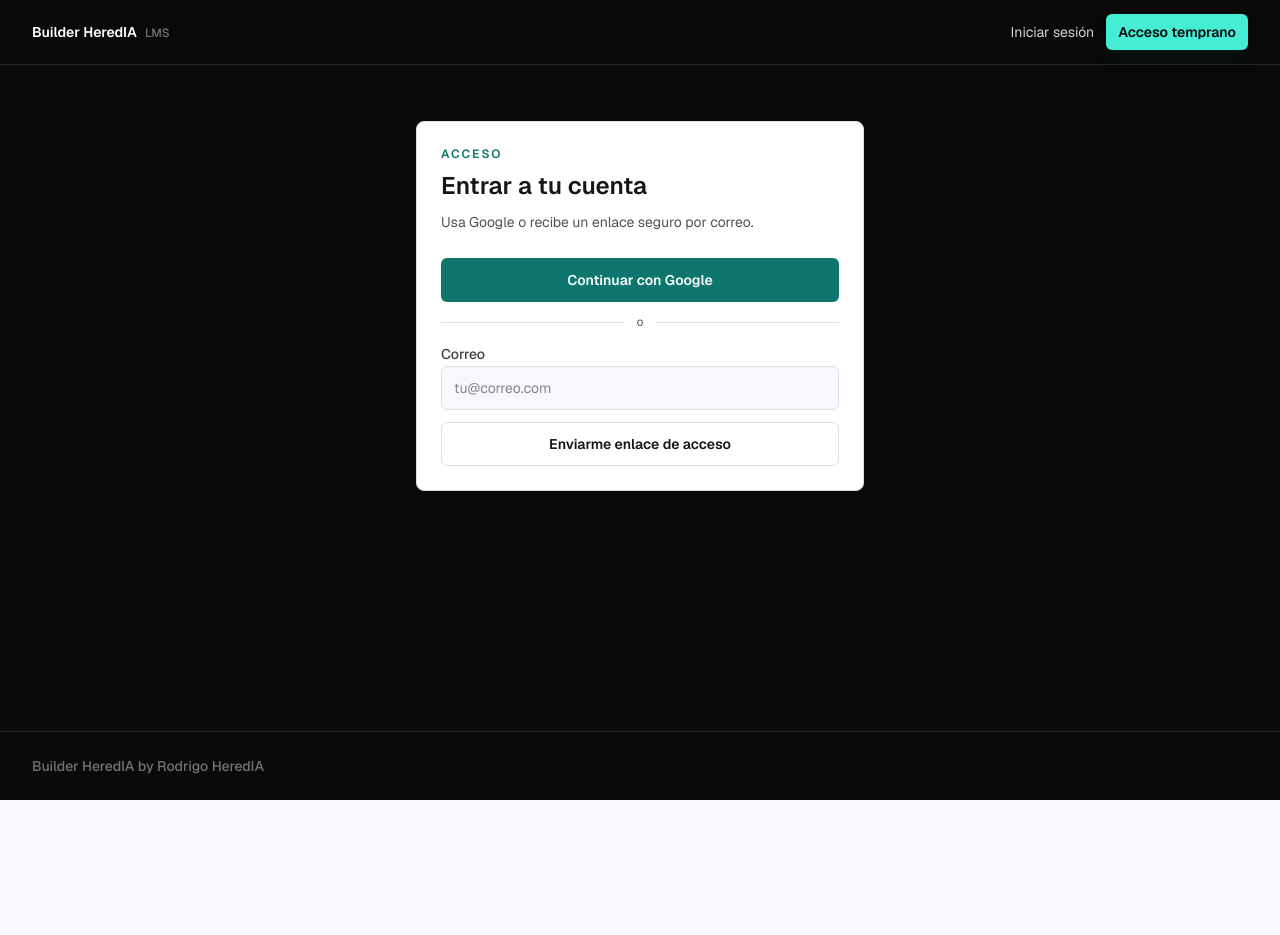
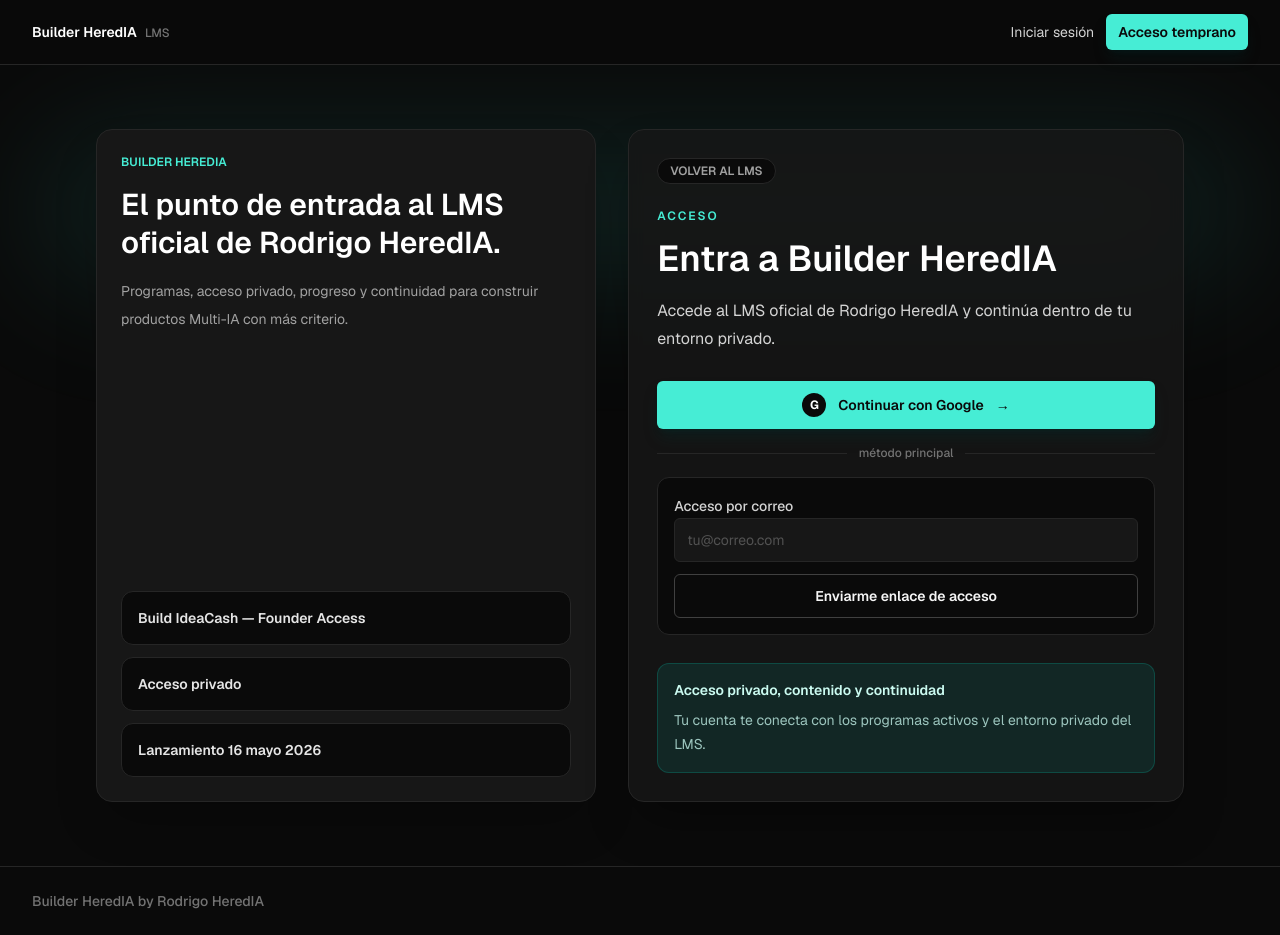
Before and after one commit to RodrigoAndresHG/centro-builder-heredia, a Next.js app: page /login in a window 1280 px wide. Before the commit the page ends 800 px from the top, so only its background shows below. Built offline with nearby package versions, Linux system fonts and the light colour scheme; no server answers.

Commit message:
feat: redesign Builder LMS login and register screens

```diff
--- a/src/app/(public)/login/page.tsx
+++ b/src/app/(public)/login/page.tsx
@@ -1,4 +1,12 @@
+import type { Metadata } from "next";
+
 import { AuthPanel } from "@/components/public/auth-panel";
+
+export const metadata: Metadata = {
+  title: "Acceso | Builder HeredIA",
+  description:
+    "Entra al LMS oficial de Rodrigo HeredIA y continúa dentro de tu entorno privado.",
+};
 
 export default function LoginPage() {
   return <AuthPanel mode="login" />;
--- a/src/app/(public)/registro/page.tsx
+++ b/src/app/(public)/registro/page.tsx
@@ -1,4 +1,12 @@
+import type { Metadata } from "next";
+
 import { AuthPanel } from "@/components/public/auth-panel";
+
+export const metadata: Metadata = {
+  title: "Registro | Builder HeredIA",
+  description:
+    "Crea tu acceso al LMS oficial de Rodrigo HeredIA y prepárate para el lanzamiento del primer programa.",
+};
 
 export default function RegistroPage() {
   return <AuthPanel mode="registro" />;
--- a/src/components/public/auth-panel.tsx
+++ b/src/components/public/auth-panel.tsx
@@ -1,3 +1,5 @@
+import Link from "next/link";
+
 import { signIn } from "@/lib/auth";
 
 type AuthPanelProps = {
@@ -5,26 +7,70 @@ type AuthPanelProps = {
 };
 
 export function AuthPanel({ mode }: AuthPanelProps) {
-  const title = mode === "login" ? "Entrar a tu cuenta" : "Crear acceso";
+  const badge = mode === "login" ? "Acceso" : "Registro";
+  const title =
+    mode === "login" ? "Entra a Builder HeredIA" : "Crea tu acceso a Builder";
   const description =
     mode === "login"
-      ? "Usa Google o recibe un enlace seguro por correo."
-      : "El registro inicial crea una cuenta con rol INVITADO.";
+      ? "Accede al LMS oficial de Rodrigo HeredIA y continúa dentro de tu entorno privado."
+      : "Entra al LMS oficial de Rodrigo HeredIA y prepárate para el lanzamiento del primer programa.";
   const isEmailAuthConfigured = Boolean(
     process.env.EMAIL_SERVER && process.env.EMAIL_FROM,
   );
 
   return (
-    <div className="mx-auto max-w-md rounded-lg border border-border bg-surface p-6 shadow-sm shadow-neutral-950/5">
-      <div className="mb-6 space-y-2">
-        <p className="text-xs font-semibold uppercase tracking-[0.16em] text-accent">
-          Acceso
+    <div className="relative left-1/2 -my-10 w-screen -translate-x-1/2 overflow-hidden bg-neutral-950 text-white sm:-my-14">
+      <div className="absolute inset-x-8 top-16 h-40 rounded-full bg-teal-300/10 blur-3xl" />
+      <div className="mx-auto grid min-h-[calc(100dvh-8rem)] max-w-6xl gap-8 px-5 py-12 sm:px-6 lg:grid-cols-[0.9fr_1fr] lg:px-8 lg:py-16">
+        <aside className="relative hidden flex-col justify-between rounded-2xl border border-neutral-800 bg-neutral-900 p-6 shadow-2xl shadow-black/30 lg:flex">
+          <div>
+            <p className="text-xs font-semibold uppercase text-teal-300">
+              Builder HeredIA
             </p>
-        <h1 className="text-2xl font-semibold text-foreground">{title}</h1>
-        <p className="text-sm leading-6 text-neutral-600">{description}</p>
+            <h2 className="mt-4 text-3xl font-semibold leading-tight text-white">
+              El punto de entrada al LMS oficial de Rodrigo HeredIA.
+            </h2>
+            <p className="mt-4 text-sm leading-7 text-neutral-400">
+              Programas, acceso privado, progreso y continuidad para construir
+              productos Multi-IA con más criterio.
+            </p>
           </div>
 
-      <div className="space-y-3">
+          <div className="grid gap-3">
+            {["Build IdeaCash — Founder Access", "Acceso privado", "Lanzamiento 16 mayo 2026"].map(
+              (item) => (
+                <div
+                  key={item}
+                  className="rounded-xl border border-neutral-800 bg-neutral-950 p-4 text-sm font-semibold text-neutral-200"
+                >
+                  {item}
+                </div>
+              ),
+            )}
+          </div>
+        </aside>
+
+        <section className="relative flex items-center">
+          <div className="w-full rounded-2xl border border-neutral-800 bg-neutral-900/85 p-5 shadow-2xl shadow-black/40 backdrop-blur sm:p-7">
+            <div className="mb-7">
+              <Link
+                href="/"
+                className="mb-6 inline-flex rounded-full border border-neutral-800 bg-neutral-950 px-3 py-1 text-xs font-semibold uppercase text-neutral-400 transition hover:border-teal-400/40 hover:text-teal-200"
+              >
+                Volver al LMS
+              </Link>
+              <p className="text-xs font-semibold uppercase tracking-[0.16em] text-teal-300">
+                {badge}
+              </p>
+              <h1 className="mt-3 text-3xl font-semibold leading-tight text-white sm:text-4xl">
+                {title}
+              </h1>
+              <p className="mt-4 text-base leading-7 text-neutral-300">
+                {description}
+              </p>
+            </div>
+
+            <div className="space-y-4">
               <form
                 action={async () => {
                   "use server";
@@ -33,21 +79,29 @@ export function AuthPanel({ mode }: AuthPanelProps) {
               >
                 <button
                   type="submit"
-            className="flex h-11 w-full items-center justify-center rounded-md bg-accent px-4 text-sm font-semibold text-accent-foreground"
+                  className="group flex min-h-12 w-full items-center justify-center gap-3 rounded-md bg-teal-300 px-4 py-3 text-sm font-semibold text-neutral-950 shadow-lg shadow-teal-950/40 transition duration-300 hover:-translate-y-0.5 hover:bg-teal-200"
                 >
-            Continuar con Google
+                  <span className="flex h-6 w-6 items-center justify-center rounded-full bg-neutral-950 text-xs font-bold text-white">
+                    G
+                  </span>
+                  <span>Continuar con Google</span>
+                  <span className="transition-transform duration-300 group-hover:translate-x-1">
+                    →
+                  </span>
                 </button>
               </form>
 
               <div className="flex items-center gap-3">
-          <div className="h-px flex-1 bg-border" />
-          <span className="text-xs font-medium text-neutral-500">o</span>
-          <div className="h-px flex-1 bg-border" />
+                <div className="h-px flex-1 bg-neutral-800" />
+                <span className="text-xs font-medium text-neutral-500">
+                  método principal
+                </span>
+                <div className="h-px flex-1 bg-neutral-800" />
               </div>
 
               {isEmailAuthConfigured ? (
                 <form
-            className="space-y-3"
+                  className="space-y-3 rounded-xl border border-neutral-800 bg-neutral-950 p-4"
                   action={async (formData) => {
                     "use server";
                     await signIn("nodemailer", formData);
@@ -55,28 +109,44 @@ export function AuthPanel({ mode }: AuthPanelProps) {
                 >
                   <input type="hidden" name="redirectTo" value="/app" />
                   <label className="block space-y-2">
-              <span className="text-sm font-medium text-neutral-700">Correo</span>
+                    <span className="text-sm font-medium text-neutral-300">
+                      Acceso por correo
+                    </span>
                     <input
                       required
                       type="email"
                       name="email"
                       autoComplete="email"
                       placeholder="tu@correo.com"
-                className="h-11 w-full rounded-md border border-border bg-background px-3 text-sm outline-none transition focus:border-accent"
+                      className="h-11 w-full rounded-md border border-neutral-800 bg-neutral-900 px-3 text-sm text-white outline-none transition placeholder:text-neutral-600 focus:border-teal-300"
                     />
                   </label>
                   <button
                     type="submit"
-              className="h-11 w-full rounded-md border border-border bg-surface px-4 text-sm font-semibold text-foreground"
+                    className="h-11 w-full rounded-md border border-neutral-700 bg-neutral-950 px-4 text-sm font-semibold text-neutral-100 transition hover:border-teal-400/50"
                   >
                     Enviarme enlace de acceso
                   </button>
                 </form>
               ) : (
-          <div className="rounded-md border border-border bg-background p-3 text-sm leading-6 text-neutral-600">
-            Configura EMAIL_SERVER y EMAIL_FROM para habilitar acceso por correo.
+                <div className="rounded-xl border border-neutral-800 bg-neutral-950 p-4 text-sm leading-6 text-neutral-400">
+                  Muy pronto también podrás entrar por correo. Por ahora,
+                  Google es la forma más rápida y segura de acceder.
                 </div>
               )}
+            </div>
+
+            <div className="mt-7 rounded-xl border border-teal-400/20 bg-teal-400/10 p-4">
+              <p className="text-sm font-semibold text-teal-100">
+                Acceso privado, contenido y continuidad
+              </p>
+              <p className="mt-2 text-sm leading-6 text-teal-100/75">
+                Tu cuenta te conecta con los programas activos y el entorno
+                privado del LMS.
+              </p>
+            </div>
+          </div>
+        </section>
       </div>
     </div>
   );
```
Lines whose indentation alone changed are shown as unchanged.
